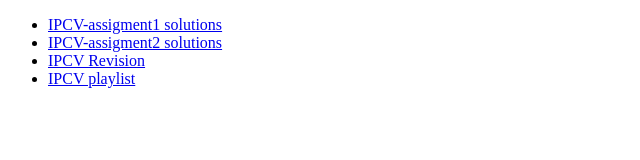
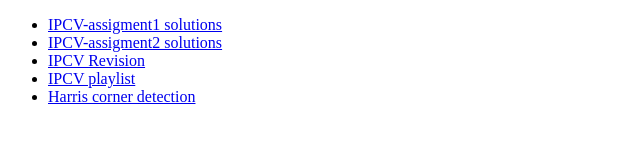
Before and after one commit to shahjoyal/endsem, a plain HTML site: page ipcv.html in a window 1280 px wide. Shown: the whole page, without its empty margins (0-640 px from the left). Drawn offline with Linux system fonts and the light colour scheme.

Commit message:
Update ipcv.html

```diff
--- a/ipcv.html
+++ b/ipcv.html
@@ -11,6 +11,7 @@
     <li><a href="https://docs.google.com/document/d/1-21yX5waMFctj9FIEmao7VVM0QqOAk0rtQpauc3EZ6Y/edit?usp=sharing">IPCV-assigment2 solutions</a></li>
     <li><a href="https://docs.google.com/document/d/1IeLKrsMJoe0bbPhjMb_En7nSZdplaDbKh43G3UnDSMk/edit?usp=sharing">IPCV Revision</a></li>
     <li><a href="https://www.youtube.com/watch?v=J-KxVvDRl18&list=PLbwfaPBgAKFEPBg-OFzmjFWmRKKrYigLi&pp=iAQB">IPCV playlist</a></li>
+        <li><a href="https://youtu.be/vgSmxhXXF_4?si=jQwfNZXETu70FF1Z">Harris corner detection</a></li>
 </ul>
 </body>
 </html>
```
